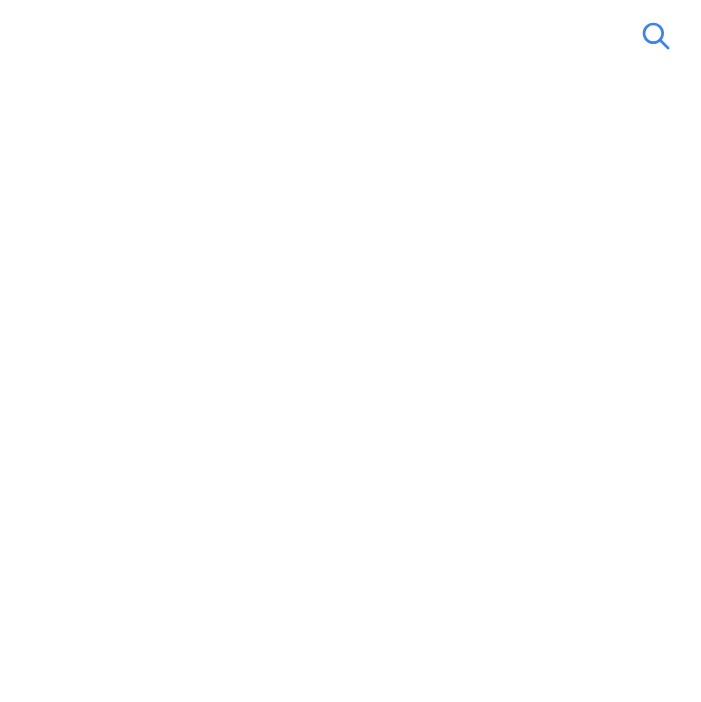
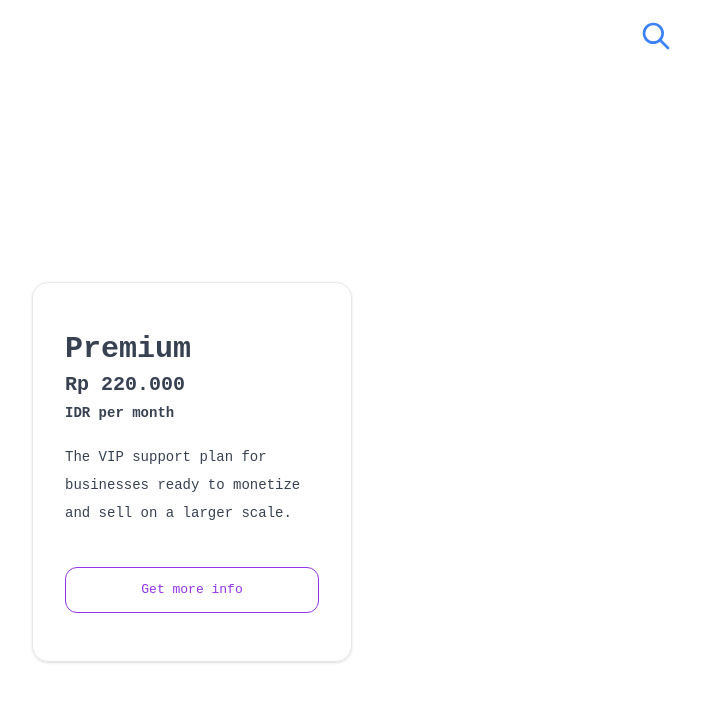
Before and after one commit to telegrace/poke-web, a React (Create React App) app: page / in a window 1280 px wide. Shown: the top 702 px of the page, without its empty margins (448-1149 px from the left). Built offline with nearby package versions, Linux system fonts and the light colour scheme; no server answers.

Commit message:
feat: axios added. Need to add select pokemon function

```diff
--- a/package.json
+++ b/package.json
@@ -10,6 +10,7 @@
     "@types/node": "^16.11.26",
     "@types/react": "^17.0.42",
     "@types/react-dom": "^17.0.14",
+    "axios": "^0.26.1",
     "react": "^17.0.2",
     "react-dom": "^17.0.2",
     "react-scripts": "5.0.0",
--- a/src/App.tsx
+++ b/src/App.tsx
@@ -1,10 +1,10 @@
-import SearchBarContainer from "./components/searchbar/SearchBarContainer";
+import PokeWeb from "./components/PokeWeb";
 
 function App() {
   return (
-    <div className="App">
-      <SearchBarContainer />
-    </div>
+    <>
+      <PokeWeb />
+    </>
   );
 }
 
--- /dev/null
+++ b/src/components/PokeWeb.tsx
@@ -0,0 +1,31 @@
+import React from "react";
+import axios from "axios";
+import PokemonCardContainer from "./pokemon-card/PokemonCardContainer";
+import SearchBarContainer from "./searchbar/SearchBarContainer";
+
+const PokeWeb: React.FC<any> = () => {
+  const [pokemon, setPokemon] = React.useState<string>("");
+
+  const pokemonHandler = (pokemon: string) => {
+    setPokemon(pokemon);
+  };
+
+  React.useEffect(() => {
+    axios
+      .get(`https://pokeapi.co/api/v2/pokemon/${pokemon}`)
+      .then(({ data }) => {
+        console.log(data);
+      })
+      .catch((err) => {
+        console.log(err);
+      });
+  }, [pokemon]);
+  return (
+    <>
+      <SearchBarContainer pokemonHandler={pokemonHandler} />
+      <PokemonCardContainer pokemon={pokemon} />
+    </>
+  );
+};
+
+export default PokeWeb;
--- /dev/null
+++ b/src/components/pokemon-card/PokemonCardContainer.tsx
@@ -0,0 +1,32 @@
+import React from "react";
+
+interface PokemonCardContainerProps {
+  pokemon: string;
+}
+
+const PokemonCardContainer: React.FC<PokemonCardContainerProps> = () => {
+  return (
+    <div className="flex h-screen items-center justify-center bg-white">
+      <div className="w-80 rounded-2xl border shadow py-12 px-8 hover:-translate-y-1 hover:shadow-2xl delay-75 duration-100">
+        <p className="text-3xl text-gray-700 font-semibold"> Premium </p>
+        <p className="text-xl text-gray-700 font-semibold mt-1"> Rp 220.000 </p>
+        <p className="text-sm text-gray-700 font-semibold mt-1">
+          {" "}
+          IDR per month{" "}
+        </p>
+
+        <p className="text-sm text-gray-700 font-light mt-5 leading-7">
+          {" "}
+          The VIP support plan for businesses ready to monetize and sell on a
+          larger scale.{" "}
+        </p>
+
+        <button className="mt-10 w-full py-3 rounded-xl border border-purple-600 text-purple-600 hover:bg-purple-600 hover:text-gray-50">
+          Get more info
+        </button>
+      </div>
+    </div>
+  );
+};
+
+export default PokemonCardContainer;
--- a/src/components/searchbar/SearchBar.tsx
+++ b/src/components/searchbar/SearchBar.tsx
@@ -60,12 +60,9 @@ const SearchBar: React.FC<SearchBarProps> = ({ toggleSearchBar }) => {
             </li>
           );
         })}
-        {/* need to talk to the api */}
       </div>
     </div>
   );
 };
 
 export default SearchBar;
-
-//abstract this away and make a pop up
```
Also changed, not shown: src/components/searchbar/SearchBarContainer.tsx (+6 -3 lines), 1 other file (tests, documents, lock files or other folders).
